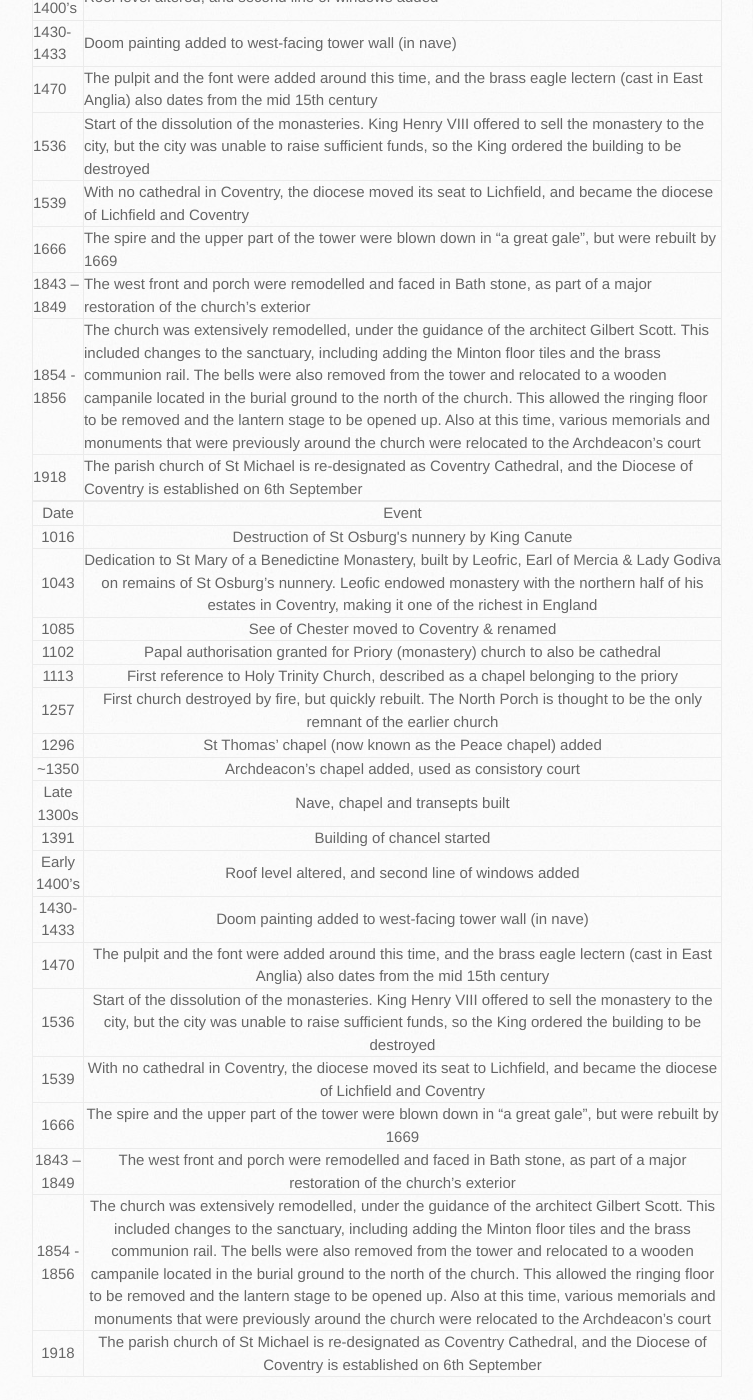
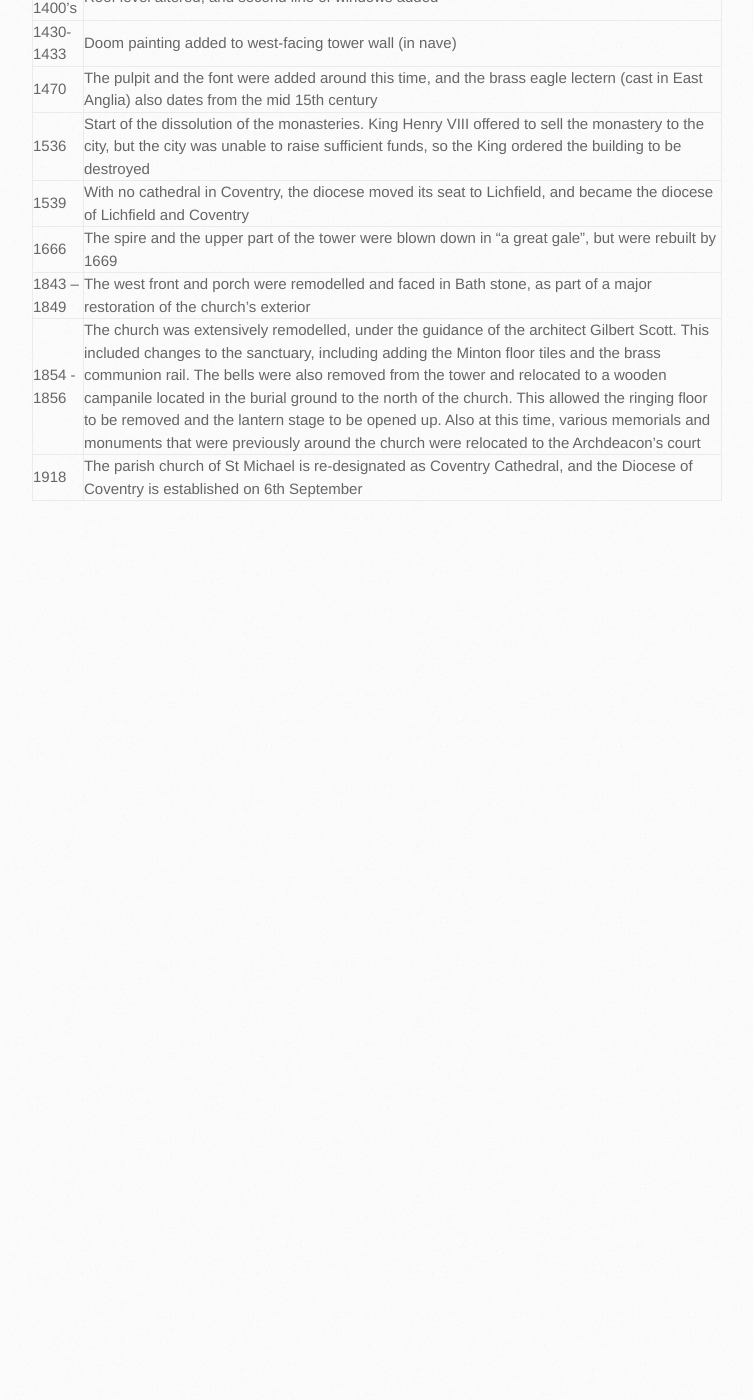
Before and after one commit to emseedee/emseedee.github.io, a Jekyll site: the page built from htc/timeline.md, in a window 1280 px wide and 1400 px high, scrolled down 805 px. Shown: the whole window, without its empty margins (138-891 px from the left). Built offline with Jekyll 4.4.1, drawn with Linux system fonts in a browser that asks for light colours; after the commit the page ends 1329 px from its top, so only the background shows below that.

Commit message:
Update timeline.md

```diff
--- a/htc/timeline.md
+++ b/htc/timeline.md
@@ -27,99 +27,3 @@
 | 1843 – 1849 | The west front and porch were remodelled and faced in Bath stone, as part of a major restoration of the church’s exterior |
 | 1854 - 1856 | The church was extensively remodelled, under the guidance of the architect Gilbert Scott. This included changes to the sanctuary, including adding the Minton floor tiles and the brass communion rail. The bells were also removed from the tower and relocated to a wooden campanile located in the burial ground to the north of the church. This allowed the ringing floor to be removed and the lantern stage to be opened up.  Also at this time, various memorials and monuments that were previously around the church were relocated to the Archdeacon’s court |
 | 1918 | The parish church of St Michael is re-designated as Coventry Cathedral, and the Diocese of Coventry is established on 6th September |
-
-
-
-
-
-
-
-<table border="1">
-	<tr>
-		<th> Date</th>
-		<th> Event</th>
-	</tr>
-	<tr>
-		<td> 1016</td>
-		<td> Destruction of St Osburg's nunnery by King Canute</td>
-	</tr>
-	<tr>
-		<td> 1043</td>
-		<td> Dedication to St Mary of a Benedictine Monastery, built by Leofric, Earl of Mercia &
-		Lady Godiva on remains of St Osburg’s nunnery. Leofic endowed monastery with the northern
-		half of his estates in Coventry, making it one of the richest in England </td>
-	</tr>
-	<tr>
-		<td> 1085</td>
-		<td> See of Chester moved to Coventry & renamed </td>
-	</tr>
-	<tr>
-		<td> 1102</td>
-		<td> Papal authorisation granted for Priory (monastery) church to also be cathedral </td>
-	</tr>
-	<tr>
-		<td> 1113</td>
-		<td> First reference to Holy Trinity Church, described as a chapel belonging to the priory </td>
-	</tr>
-	<tr>
-		<td> 1257</td>
-		<td> First church destroyed by fire, but quickly rebuilt. The North Porch is thought to be the only remnant of the earlier church </td>
-	</tr>
-	<tr>
-		<td> 1296</td>
-		<td> St Thomas’ chapel (now known as the Peace chapel) added</td>
-	</tr>
-	<tr>
-		<td> ~1350</td>
-		<td> Archdeacon’s chapel added, used as consistory court</td>
-	</tr>
-	<tr>
-		<td> Late 1300s </td>
-		<td> Nave, chapel and transepts built </td>
-	</tr>
-	<tr>
-		<td> 1391</td>
-		<td> Building of chancel started </td>
-	</tr>
-	<tr>
-		<td> Early 1400’s</td>
-		<td> Roof level altered, and second line of windows added</td>
-	</tr>
-	<tr>
-		<td> 1430-1433</td>
-		<td> Doom painting added to west-facing tower wall (in nave)</td>
-	</tr>
-	<tr>
-		<td> 1470</td>
-		<td> The pulpit and the font were added around this time, and the brass eagle lectern (cast in East Anglia) also dates from the mid 15th century</td>
-	</tr>
-	<tr>
-		<td> 1536</td>
-		<td> Start of the dissolution of the monasteries. King Henry VIII offered to sell the monastery to the city, but the city was
-		unable to raise sufficient funds, so the King ordered the building to be destroyed </td>
-	</tr>
-	<tr>
-		<td> 1539</td>
-		<td> With no cathedral in Coventry, the diocese moved its seat to Lichfield, and became the diocese of Lichfield and Coventry </td>
-	</tr>
-	<tr>
-		<td> 1666</td>
-		<td> The spire and the upper part of the tower were blown down in “a great gale”, but were rebuilt by 1669 </td>
-	</tr>
-	<tr>
-		<td> 1843 – 1849</td>
-		<td> The west front and porch were remodelled and faced in Bath stone, as part of a major restoration of the church’s exterior</td>
-	</tr>
-	<tr>
-		<td> 1854 - 1856</td>
-		<td> The church was extensively remodelled, under the guidance of the architect Gilbert Scott.
-		This included changes to the sanctuary, including adding the Minton floor tiles and the brass communion rail.
-		The bells were also removed from the tower and relocated to a wooden campanile located in the burial ground to the north of the church.
-		This allowed the ringing floor to be removed and the lantern stage to be opened up.
-		Also at this time, various memorials and monuments that were previously around the church were relocated to the Archdeacon’s court </td>
-	</tr>
-	<tr>
-		<td> 1918</td>
-		<td> The parish church of St Michael is re-designated as Coventry Cathedral, and the Diocese of Coventry is established on 6th September</td>
-	</tr>
-</table>
```
